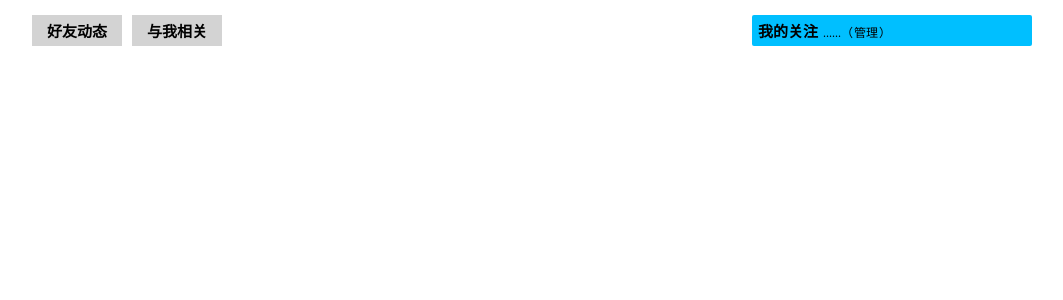
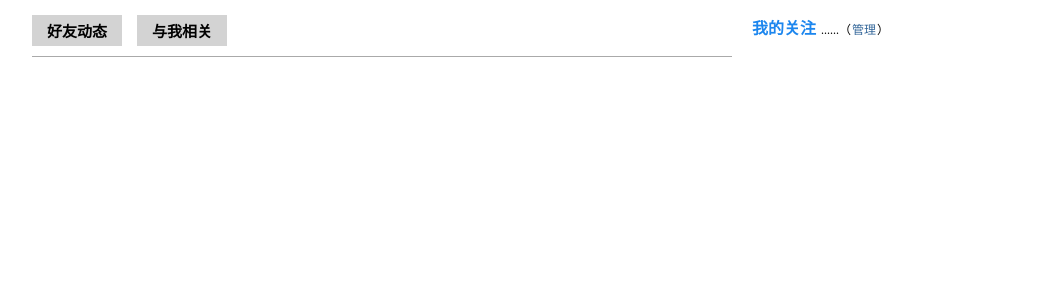
Before and after one commit to AaronJiang/beforeidie, a PHP site: page /dynamic.php in a window 1280 px wide. Shown: the part 40-340 px from the top of the page, without its empty margins (108-1171 px from the left). Run offline with PHP 8.4, Linux system fonts and the light colour scheme; the visitor is signed in with stand-in values (Sample User, id 1); data that the repository does not hold is empty; some libraries are stand-ins or nearby versions.

Commit message:
UI细节的调整

```diff
--- a/dynamic_funs.php
+++ b/dynamic_funs.php
@@ -50,7 +50,7 @@
 				. "AND goals.UserID = users.UserID\n"
 				. "AND goals.UserID = ". $userID. ")\n";
 		$query .= "ORDER BY Time DESC\n"
-				. "LIMIT 1, 3";
+				. "LIMIT 0, 3";
 
 		$result = db_exec($query);
 
--- a/goal_funs.php
+++ b/goal_funs.php
@@ -12,7 +12,14 @@
 	//获取某个用户的某种类型的全部目标
 	function get_goals($userID, $goalType){
 
-		$query = "select * from goals where UserID = ".$userID. " and GoalType = '". $goalType. "'";
+		$query = "SELECT * FROM goals WHERE UserID = ".$userID. " AND GoalType = '". $goalType. "'\n";
+		if($goalType == 'future'){
+			$query .= "ORDER BY StartTime ASC";
+		}
+		elseif($goalType == 'finish'){
+			$query .= "ORDER BY EndTime DESC";
+		}
+
 		$results = db_exec($query);
 
 		$array = array();
--- a/home.php
+++ b/home.php
@@ -129,6 +129,9 @@ $(document).ready(function(){
 						if($goalType == 'future'){
 							echo "<p class='goal-starttime'>将于 <b>". stripslashes($row['StartTime']). "</b> 启动</p>";
 						}
+						elseif($goalType == 'finish'){
+							echo "<p class='goal-starttime'>于 <b>". stripslashes($row['EndTime']). "</b> 达成</p>";
+						}
 						else {
 							echo "<b>". get_goal_steps_num($row['GoalID']). "</b> 计划"
 								. " | "
--- a/style/style.css
+++ b/style/style.css
@@ -45,9 +45,6 @@ textarea, input, select{
 /* Panel Header */
 .panel-header{
 	margin:0 0 10px 0;
-	padding:5px 0 5px 6px;
-	background-color:deepSkyBlue;
-	border-radius:2px;
 	clear:both;
 }
 
@@ -60,9 +57,10 @@ textarea, input, select{
 }
 
 .panel-header .panel-title{
-	font-size:15px;
+	font-size:16px;
+	color:#1C86EE;
 	font-weight:bold;
-	font-family:'宋体';
+	font-family:'微软雅黑';
 	display:inline-block;
 	padding:0 5px 0 0;
 }
@@ -75,12 +73,13 @@ textarea, input, select{
 
 .panel-header .panel-cmd{
 	text-decoration:none;
+	color:#369;
 	cursor:pointer;
 	padding:1px;
 }
 
 .panel-header .panel-cmd:hover{
-	background-color:#039;
+	background-color:#369;
 	color:white;
 }
 
@@ -256,9 +255,9 @@ select{
 	display:inline-block;
 	color:#CCC;
 	font-size:13px;
-	font-family:'宋体';
 	cursor:pointer;
 	margin-left:2px;
+	font-family:'宋体';
 	text-decoration:none;
 }
 
@@ -400,10 +399,6 @@ select{
 	color:#666;
 }
 
-#content-goals .goal-logs-num{
-
-}
-
 #content-goals .goal-item-future .goal-starttime{
 	font-size:12px;
 	color:#666;
@@ -463,7 +458,9 @@ select{
 
 /* Dynamic Type */
 #dynamic-panel #dynamic-type-wap{
-	margin:0 0 15px 0;
+	margin:0 0 20px 0;
+	padding:0 0 10px 0;
+	border-bottom:1px solid #AAA;
 }
 
 #dynamic-panel .dynamic-type{
@@ -472,7 +469,7 @@ select{
 	color:black;
 	background-color:lightgray;
 	padding:5px 15px;
-	margin:0 10px 0 0;
+	margin:0 15px 0 0;
 	font-weight:bold;
 }
 
@@ -485,7 +482,7 @@ select{
 	clear:both;
 	margin:0 0 10px 0;
 	padding:0 0 25px 0;
-	border-bottom:1px DASHED #E6E6E6;
+	border-bottom:1px solid #EEEEEE;
 	position:relative;
 }
 
@@ -649,6 +646,7 @@ select{
 	font-size:14px;
 	font-family:'宋体';
 	margin:5px 0 0 0;
+	color:#666;
 }
 
 #goal-title-panel #goal-starttime{
@@ -718,6 +716,7 @@ select{
 	padding:0 0 5px 0;
 	font-size:14px;
 	line-height:22px;
+	/*font-family:'宋体';*/
 	border-bottom:1px DASHED #E6E6E6;
 }
 
@@ -1121,7 +1120,7 @@ select{
 
 #person-page .goal-title a{
 	text-decoration:none;
-	color:#08C;
+	color:black;
 }
 
 #person-page .goal-title a:hover{
@@ -1139,7 +1138,7 @@ select{
 	color:gray;
 	position:absolute;
 	top:5px;
-	right:6px;
+	right:8px;
 }
 
 #person-page .goal-cmd-wap{
@@ -1179,7 +1178,7 @@ select{
 
 #person-page .dynamic-item a{
 	text-decoration:none;
-	color:#08C;
+	color:#369;
 }
 
 #person-page .dynamic-item a:hover{
```
Also changed, not shown: goal_page_details.php (+3 -19 lines), log_funs.php (+10 -40 lines).
